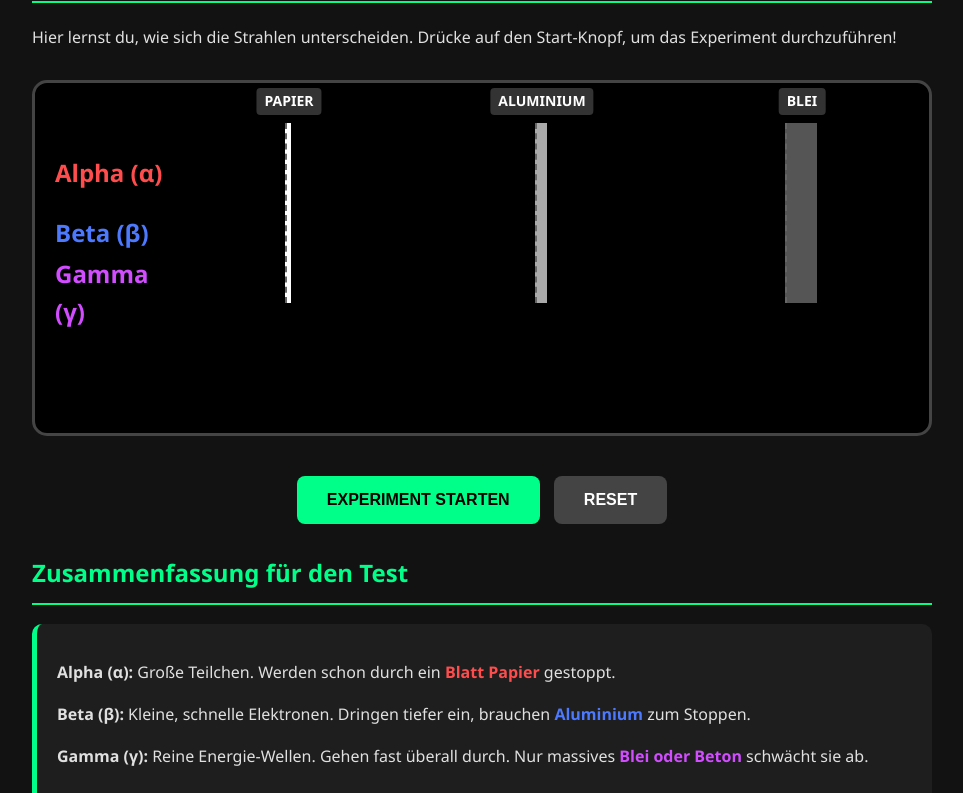
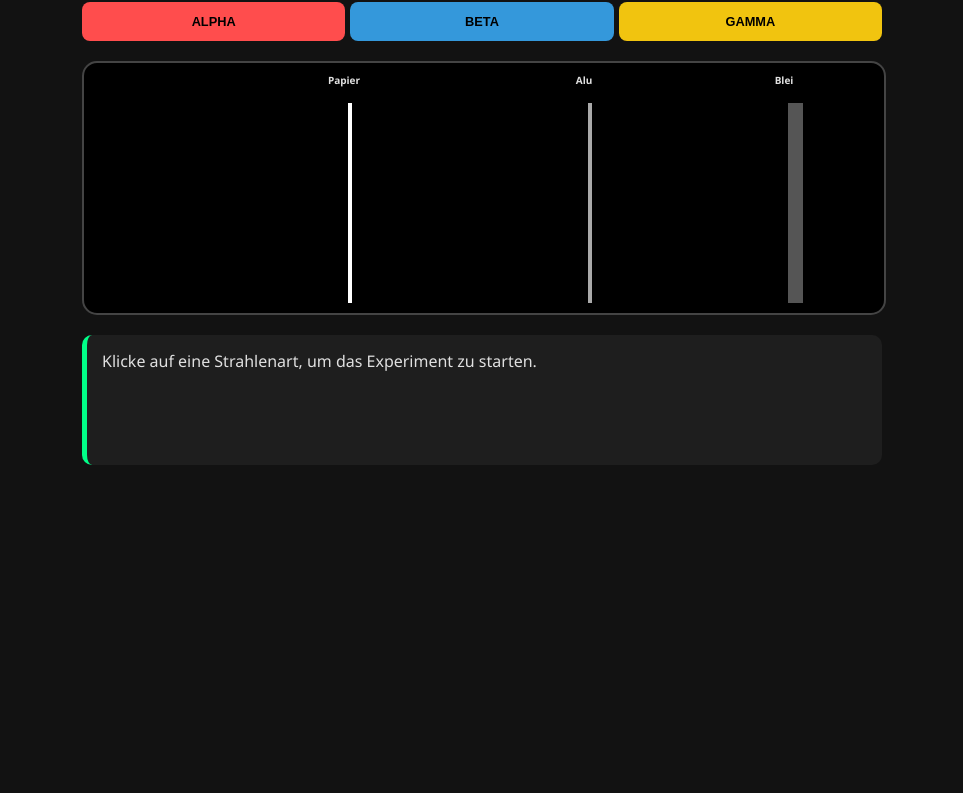
Before and after one commit to nagel-physik/Physik_Master_Kern_App, a plain HTML site: page strahlung.html in a window 1280 px wide. Shown: the part 135-928 px from the top of the page, without its empty margins (158-1121 px from the left). After the commit the page ends 800 px from the top, so only its background shows below. Drawn offline with Linux system fonts and the light colour scheme.

Commit message:
Add files via upload
Strahlung verbessert

```diff
--- a/strahlung.html
+++ b/strahlung.html
@@ -3,125 +3,101 @@
 <head>
     <meta charset="UTF-8">
     <meta name="viewport" content="width=device-width, initial-scale=1.0">
-    <title>Station 3: Die Strahlenarten</title>
+    <title>Station 3: Strahlenarten</title>
     <style>
-        :root { --bg: #121212; --accent: #00ff88; --box: #1e1e1e; --text: #e0e0e0; --alpha: #ff4d4d; --beta: #4d79ff; --gamma: #d14dff; }
-        body { font-family: 'Segoe UI', sans-serif; background: var(--bg); color: var(--text); line-height: 1.6; padding: 20px; }
-        .container { max-width: 900px; margin: auto; }
-        h1, h2 { color: var(--accent); border-bottom: 2px solid var(--accent); padding-bottom: 10px; }
+        :root { --bg: #121212; --accent: #00ff88; --text: #e0e0e0; }
+        body { font-family: 'Segoe UI', sans-serif; background: var(--bg); color: var(--text); padding: 15px; margin: 0; }
+        .container { max-width: 800px; margin: auto; }
+        h1 { color: var(--accent); text-align: center; font-size: 1.4rem; }
 
-        .info-card { background: var(--box); border-radius: 10px; padding: 20px; margin-bottom: 25px; border-left: 5px solid var(--accent); }
-
-        /* Optimierter Labor Bereich */
-        .lab-box {
+        /* Fester Rahmen für die Simulation, der auf Handys schrumpft */
+        .sim-area {
             background: #000;
-            padding: 60px 20px 40px 20px;
+            border: 2px solid #444;
             border-radius: 15px;
-            border: 3px solid #444;
-            margin: 30px 0;
+            height: 250px;
             position: relative;
-            min-height: 250px;
+            margin: 20px 0;
+            overflow: hidden;
+            width: 100%;
         }
 
-        .ray { height: 60px; display: flex; align-items: center; position: relative; z-index: 1; }
-        .ray-label { font-weight: bold; font-size: 1.5rem; width: 120px; display: inline-block; }
+        .barrier-label { position: absolute; top: 10px; font-size: 10px; font-weight: bold; text-align: center; width: 40px; }
 
-        .line { height: 6px; border-radius: 3px; transition: width 1s ease-in-out; width: 0; }
-        .alpha-line { background: var(--alpha); box-shadow: 0 0 15px var(--alpha); }
-        .beta-line { background: var(--beta); box-shadow: 0 0 15px var(--beta); }
-        .gamma-line { background: var(--gamma); box-shadow: 0 0 15px var(--gamma); }
+        /* Barrieren Visualisierung */
+        .line { position: absolute; top: 40px; bottom: 10px; width: 4px; background: #fff; }
 
-        /* Verbesserte Barrieren */
-        .barrier { position: absolute; height: 180px; top: 40px; background: rgba(255,255,255,0.2); border-left: 2px dashed #666; }
-        .barrier-label {
-            position: absolute;
-            top: -35px;
-            left: 50%;
-            transform: translateX(-50%);
-            color: #fff;
-            font-weight: bold;
-            font-size: 14px;
-            white-space: nowrap;
-            background: #333;
-            padding: 2px 8px;
-            border-radius: 4px;
-        }
+        .btn-group { display: flex; justify-content: space-between; gap: 5px; margin-bottom: 20px; }
+        .btn { flex: 1; padding: 12px 5px; border: none; border-radius: 8px; font-weight: bold; cursor: pointer; font-size: 0.8rem; }
 
-        .btn { padding: 15px 30px; background: var(--accent); color: #000; text-decoration: none; border-radius: 8px; font-weight: bold; display: inline-block; margin: 10px 5px; cursor: pointer; border: none; font-size: 1rem; }
-        .btn:hover { background: #fff; }
-
-        .table { width: 100%; border-collapse: collapse; margin-top: 20px; background: #1e1e1e; }
-        .table th, .table td { border: 1px solid #444; padding: 12px; text-align: left; }
-        .table th { background: #333; color: var(--accent); }
+        .info-box { background: #1e1e1e; padding: 15px; border-radius: 10px; border-left: 5px solid var(--accent); min-height: 100px; }
     </style>
 </head>
 <body>
 
 <div class="container">
-    <div style="margin-bottom: 20px;">
-        <a href="dashboard.html" style="text-decoration: none; color: var(--accent); font-weight: bold;">← ZURÜCK ZUM DASHBOARD</a>
+    <a href="dashboard.html" style="color: var(--accent); text-decoration: none; font-weight: bold;">← ZURÜCK</a>
+    <h1>3. Die drei Strahlenarten</h1>
+
+    <p>Teste, wie tief die Strahlen in Materie eindringen können:</p>
+
+    <div class="btn-group">
+        <button class="btn" style="background: #ff4d4d;" onclick="runSim('alpha')">ALPHA</button>
+        <button class="btn" style="background: #3498db;" onclick="runSim('beta')">BETA</button>
+        <button class="btn" style="background: #f1c40f;" onclick="runSim('gamma')">GAMMA</button>
     </div>
 
-    <h1>Station 3: Die drei Strahlenarten</h1>
+    <div class="sim-area" id="stage">
+        <div class="barrier-label" style="left: 30%;">Papier</div>
+        <div class="barrier-label" style="left: 60%;">Alu</div>
+        <div class="barrier-label" style="left: 85%;">Blei</div>
 
-    <p>Hier lernst du, wie sich die Strahlen unterscheiden. Drücke auf den Start-Knopf, um das Experiment durchzuführen!</p>
+        <div class="line" style="left: 33%; background: #fff;"></div>
+        <div class="line" style="left: 63%; background: #aaa;"></div>
+        <div class="line" style="left: 88%; background: #555; width: 15px;"></div>
 
-    <div class="lab-box">
-        <div class="barrier" style="left: 250px; width: 4px; background: #fff;">
-            <span class="barrier-label">PAPIER</span>
-        </div>
-        <div class="barrier" style="left: 500px; width: 10px; background: #aaa;">
-            <span class="barrier-label">ALUMINIUM</span>
-        </div>
-        <div class="barrier" style="left: 750px; width: 30px; background: #555;">
-            <span class="barrier-label">BLEI</span>
-        </div>
-
-        <div class="ray">
-            <span class="ray-label" style="color: var(--alpha);">Alpha (α)</span>
-            <div id="alpha" class="line alpha-line"></div>
-        </div>
-        <div class="ray">
-            <span class="ray-label" style="color: var(--beta);">Beta (β)</span>
-            <div id="beta" class="line beta-line"></div>
-        </div>
-        <div class="ray">
-            <span class="ray-label" style="color: var(--gamma);">Gamma (γ)</span>
-            <div id="gamma" class="line gamma-line"></div>
-        </div>
+        <div id="blob" style="position: absolute; left: -20px; top: 130px; width: 15px; height: 15px; border-radius: 50%; display: none;"></div>
     </div>
 
-    <center>
-        <button class="btn" onclick="fireRays()">EXPERIMENT STARTEN</button>
-        <button class="btn" style="background: #444; color: #fff;" onclick="resetRays()">RESET</button>
-    </center>
-
-    <h2>Zusammenfassung für den Test</h2>
-    <div class="info-card">
-        <p><b>Alpha (α):</b> Große Teilchen. Werden schon durch ein <span style="color: var(--alpha); font-weight: bold;">Blatt Papier</span> gestoppt.</p>
-        <p><b>Beta (β):</b> Kleine, schnelle Elektronen. Dringen tiefer ein, brauchen <span style="color: var(--beta); font-weight: bold;">Aluminium</span> zum Stoppen.</p>
-        <p><b>Gamma (γ):</b> Reine Energie-Wellen. Gehen fast überall durch. Nur massives <span style="color: var(--gamma); font-weight: bold;">Blei oder Beton</span> schwächt sie ab.</p>
+    <div class="info-box" id="info">
+        Klicke auf eine Strahlenart, um das Experiment zu starten.
     </div>
-
-    <table class="table">
-        <tr><th>Strahlung</th><th>Art</th><th>Ladung</th><th>Stoppbar durch...</th></tr>
-        <tr><td>Alpha (α)</td><td>Teilchen (He-Kern)</td><td>+2</td><td>Papier</td></tr>
-        <tr><td>Beta (β)</td><td>Teilchen (Elektron)</td><td>-1</td><td>Alu-Blech</td></tr>
-        <tr><td>Gamma (γ)</td><td>Welle (Energie)</td><td>0</td><td>Blei / Beton</td></tr>
-    </table>
 </div>
 
 <script>
-    function fireRays() {
-        // Pixel-Werte so angepasst, dass sie genau vor/in den Barrieren stoppen
-        document.getElementById('alpha').style.width = '130px';
-        document.getElementById('beta').style.width = '380px';
-        document.getElementById('gamma').style.width = '700px';
-    }
-    function resetRays() {
-        document.getElementById('alpha').style.width = '0';
-        document.getElementById('beta').style.width = '0';
-        document.getElementById('gamma').style.width = '0';
+    function runSim(type) {
+        const blob = document.getElementById('blob');
+        const info = document.getElementById('info');
+        const stageWidth = document.getElementById('stage').offsetWidth;
+
+        blob.style.display = "block";
+        blob.style.left = "-20px";
+
+        let target = 0;
+        if(type === 'alpha') {
+            blob.style.background = "#ff4d4d";
+            target = stageWidth * 0.33;
+            info.innerHTML = "<h3>Alpha-Strahlung</h3>Bestandteile: Heliumkerne. Geringe Reichweite. Ein <b>Blatt Papier</b> reicht zur Abschirmung aus.";
+        } else if(type === 'beta') {
+            blob.style.background = "#3498db";
+            target = stageWidth * 0.63;
+            info.innerHTML = "<h3>Beta-Strahlung</h3>Bestandteile: Schnelle Elektronen. Höhere Reichweite. Wird erst von einem <b>Aluminiumblech</b> gestoppt.";
+        } else if(type === 'gamma') {
+            blob.style.background = "#f1c40f";
+            target = stageWidth * 0.88;
+            info.innerHTML = "<h3>Gamma-Strahlung</h3>Art: Energiereiche Wellen. Sehr hohe Reichweite. Erfordert dicke Schichten aus <b>Blei</b> oder Beton.";
+        }
+
+        let pos = -20;
+        clearInterval(window.timer);
+        window.timer = setInterval(() => {
+            if(pos >= target) {
+                clearInterval(window.timer);
+            } else {
+                pos += 4;
+                blob.style.left = pos + "px";
+            }
+        }, 20);
     }
 </script>
 
```
